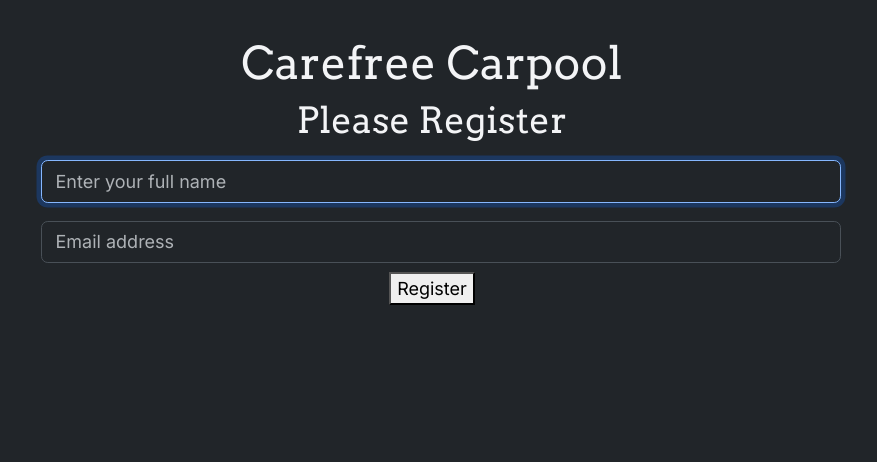
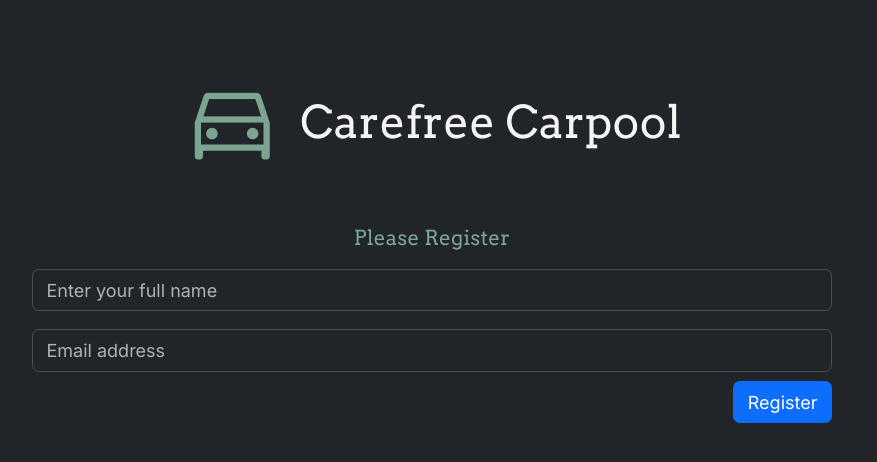
Before and after one commit to brianfuzzell/client-capstone-carefree-carpool, a React (Vite) app: page /register in a window 1280 px wide. Shown: the top 462 px of the page, without its empty margins (208-1085 px from the left). Built offline with nearby package versions, Linux system fonts and the light colour scheme.

Commit message:
Style Register page, fix defects

```diff
--- a/src/components/auth/Register.jsx
+++ b/src/components/auth/Register.jsx
@@ -1,16 +1,22 @@
-import { useState } from "react"
-import { useNavigate } from "react-router-dom"
-import { createUser } from "../../services/userService.js"
-import { getDriverByEmail, createDriver } from "../../services/driverService.js"
+import { useState } from "react";
+import { useNavigate } from "react-router-dom";
+import { createUser } from "../../services/userService.js";
+import { Col, Container, Row } from "react-bootstrap";
+import Button from "react-bootstrap/Button";
+import Form from "react-bootstrap/Form";
+import {
+  getDriverByEmail,
+  createDriver,
+} from "../../services/driverService.js";
 
 export const Register = (props) => {
   const [driver, setDriver] = useState({
     email: "",
     fullName: "",
     phone: "",
-    userId: null
-  })
-  let navigate = useNavigate()
+    userId: null,
+  });
+  let navigate = useNavigate();
 
   const registerNewDriver = () => {
     const nameParts = driver.fullName.split(" ");
@@ -44,62 +50,69 @@ export const Register = (props) => {
   };
 
   const handleRegister = (e) => {
-    e.preventDefault()
+    e.preventDefault();
     getDriverByEmail(driver.email).then((response) => {
       if (response.length > 0) {
         // Duplicate email. No good.
-        window.alert("Account with that email address already exists")
+        window.alert("Account with that email address already exists");
       } else {
         // Good email, create user.
-        registerNewDriver()
+        registerNewDriver();
       }
-    })
-  }
+    });
+  };
 
   const updateDriver = (evt) => {
-    const copy = { ...driver }
-    copy[evt.target.id] = evt.target.value
-    setDriver(copy)
-  }
+    const copy = { ...driver };
+    copy[evt.target.id] = evt.target.value;
+    setDriver(copy);
+  };
 
   return (
-    <main className="body-container" style={{ textAlign: "center" }}>
-      <form className="form-login" onSubmit={handleRegister}>
+    <Form className="body-container" onSubmit={handleRegister}>
+      <header className="header account-space">
+        <span
+          className="material-symbols-outlined"
+          style={{
+            fontSize: "100px",
+            color: "#7ba591",
+            fontVariationSettings: `'FILL' 0, 'wght' 400, 'GRAD' 0, 'opsz' 48`,
+          }}
+        >
+          directions_car
+        </span>
         <h1>Carefree Carpool</h1>
-        <h2>Please Register</h2>
-        <fieldset>
-          <div className="form-group">
-            <input
+      </header>
+
+      <Form.Group className="form-container">
+        <h5>Please Register</h5>
+
+        <Form.Control
+          type="text"
+          value={driver.fullName}
+          id="fullName"
           onChange={updateDriver}
-              type="text"
-              id="fullName"
           className="form-control"
           placeholder="Enter your full name"
           required
-              autoFocus
         />
-          </div>
-        </fieldset>
-        <fieldset>
-          <div className="form-group">
-            <input
+
+        <Form.Control
+          type="email"
+          value={driver.email}
+          id="email"
           onChange={updateDriver}
-              type="email"
-              id="email"
           className="form-control"
           placeholder="Email address"
           required
         />
-          </div>
-        </fieldset>
-        <fieldset>
-          <div className="form-group">
-            <button className="login-btn btn-info" type="submit">
-              Register
-            </button>
-          </div>
-        </fieldset>
-      </form>
-    </main>
-  )
-}
+      </Form.Group>
+
+      <Form.Group as={Row} className="mb-3 account-buttons">
+        <Col>
+          <Button type="submit">Register</Button>
+        </Col>
+      </Form.Group>
+    </Form>
+  );
+};
--- a/src/components/rides/RideCard.jsx
+++ b/src/components/rides/RideCard.jsx
@@ -18,8 +18,7 @@ export const RideCard = ({
   currentDriver,
   myShifts,
   setMyShifts,
-  userDrivers,
-  setUserDrivers,
+  userDrivers
 }) => {
   const [allRiders, setAllRiders] = useState([]);
   const [showModal, setShowModal] = useState(false);
--- a/src/components/rides/Rides.jsx
+++ b/src/components/rides/Rides.jsx
@@ -128,7 +128,6 @@ export const Rides = ({ currentDriver }) => {
         myShifts={myShifts}
         setMyShifts={setMyShifts}
         userDrivers={userDrivers}
-        setUserDrivers={setUserDrivers}
       />
       <Modal
         show={showAddModal}
--- a/src/services/shiftService.js
+++ b/src/services/shiftService.js
@@ -3,9 +3,9 @@ export const getAllShifts = () => {
 };
 
 export const getShiftsByDriverAndRiderShifts = () => {
-  return fetch("http://localhost:8088/shifts?_expand=driver&_embed=riderShifts").then(
-    (res) => res.json(),
-  );
+  return fetch(
+    "http://localhost:8088/shifts?_expand=driver&_embed=riderShifts",
+  ).then((res) => res.json());
 };
 
 export const createShift = (newShift) => {
@@ -25,14 +25,14 @@ export const editShift = (shiftObject) => {
   return fetch(`http://localhost:8088/shifts/${shiftObject.id}`, {
     method: "PUT",
     headers: {
-      "Content-Type": "application/json"
+      "Content-Type": "application/json",
     },
-    body: JSON.stringify(shiftObject)
-  })
-}
+    body: JSON.stringify(shiftObject),
+  }).then((res) => res.json());
+};
 
 export const deleteShift = (shiftId) => {
   return fetch(`http://localhost:8088/shifts/${shiftId}`, {
-    method: "DELETE"
-  })
-}
+    method: "DELETE",
+  });
+};
```
Also changed, not shown: api/database.json (+0 -35 lines). Lines whose indentation alone changed are shown as unchanged.
